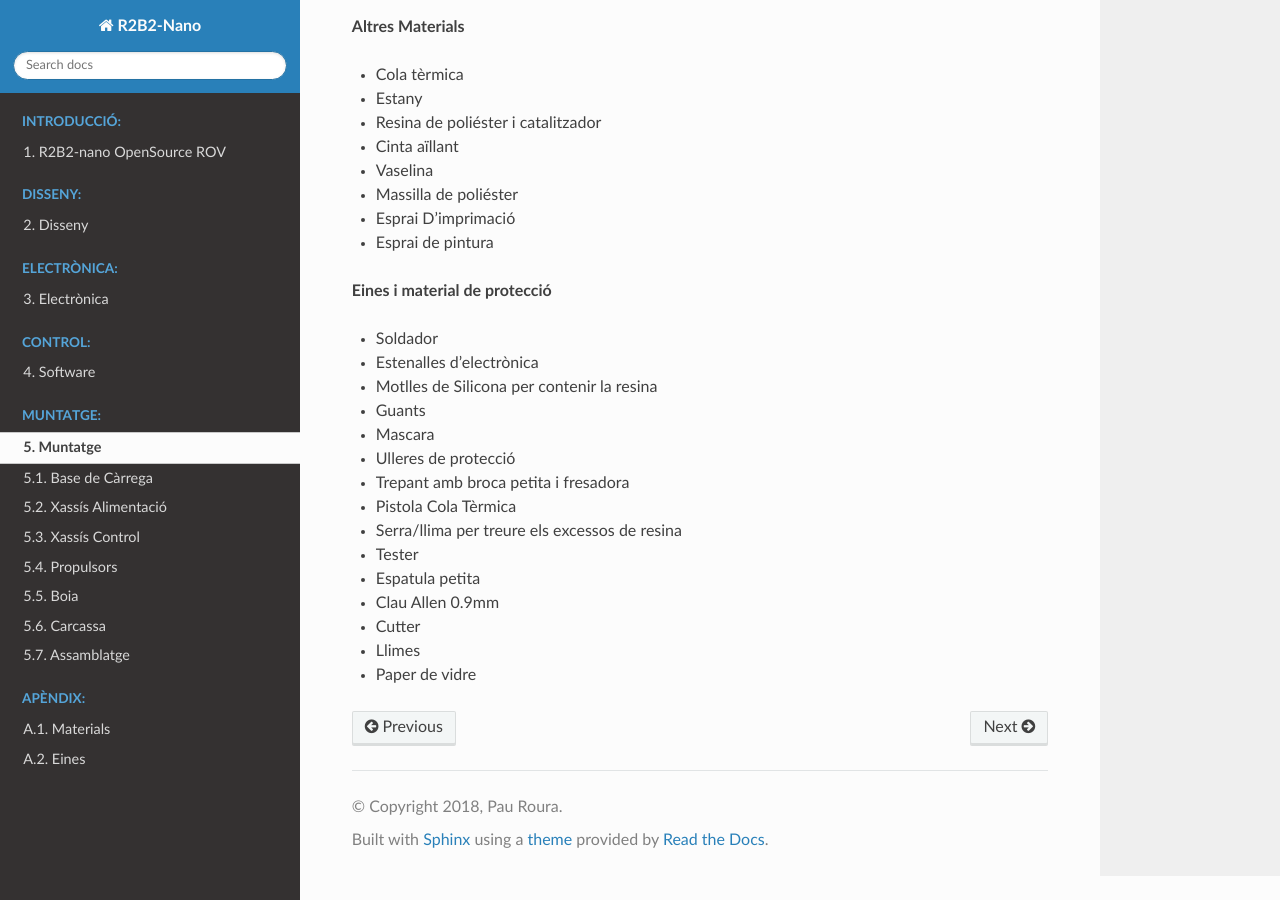
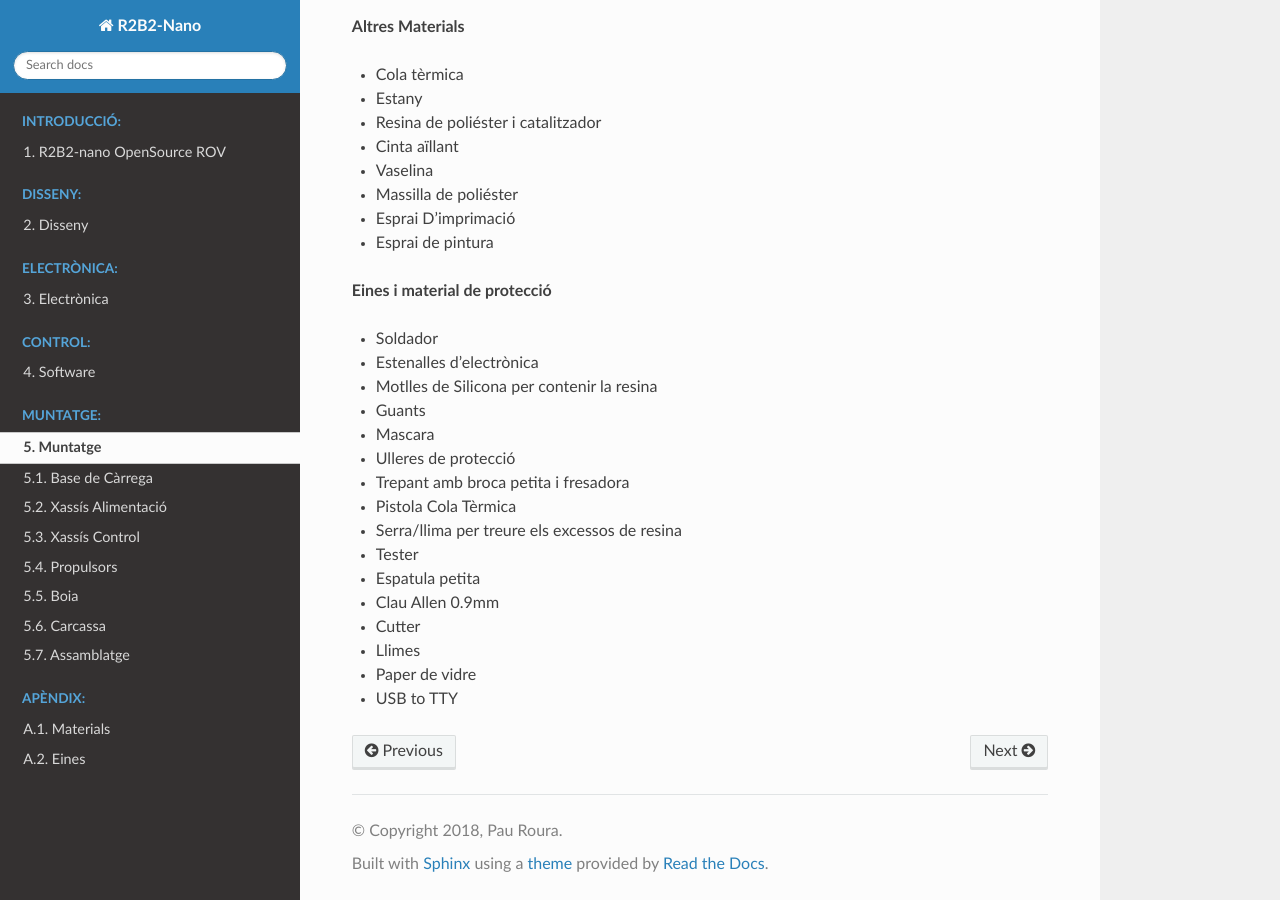
Before and after one commit to proura/r2b2-nano-docs-ca, a Sphinx documentation site: the page built from source/assembly/index.rst, in a window 1280 px wide and 900 px high, scrolled down 1745 px. Built offline with Sphinx 7.4.7 and the Read the Docs theme 2.0.0, drawn with Linux system fonts in a browser that asks for light colours.

Commit message:
minor changes

```diff
--- a/source/assembly/index.rst
+++ b/source/assembly/index.rst
@@ -85,3 +85,4 @@ ELECT   Regulador lm2596 (8v --> 6v)	            1
 *  Cutter
 *  Llimes
 *  Paper de vidre
+*  USB to TTY
```
Also changed, not shown: source/electro/30_components/30_02_components_IPEX.jpg.
